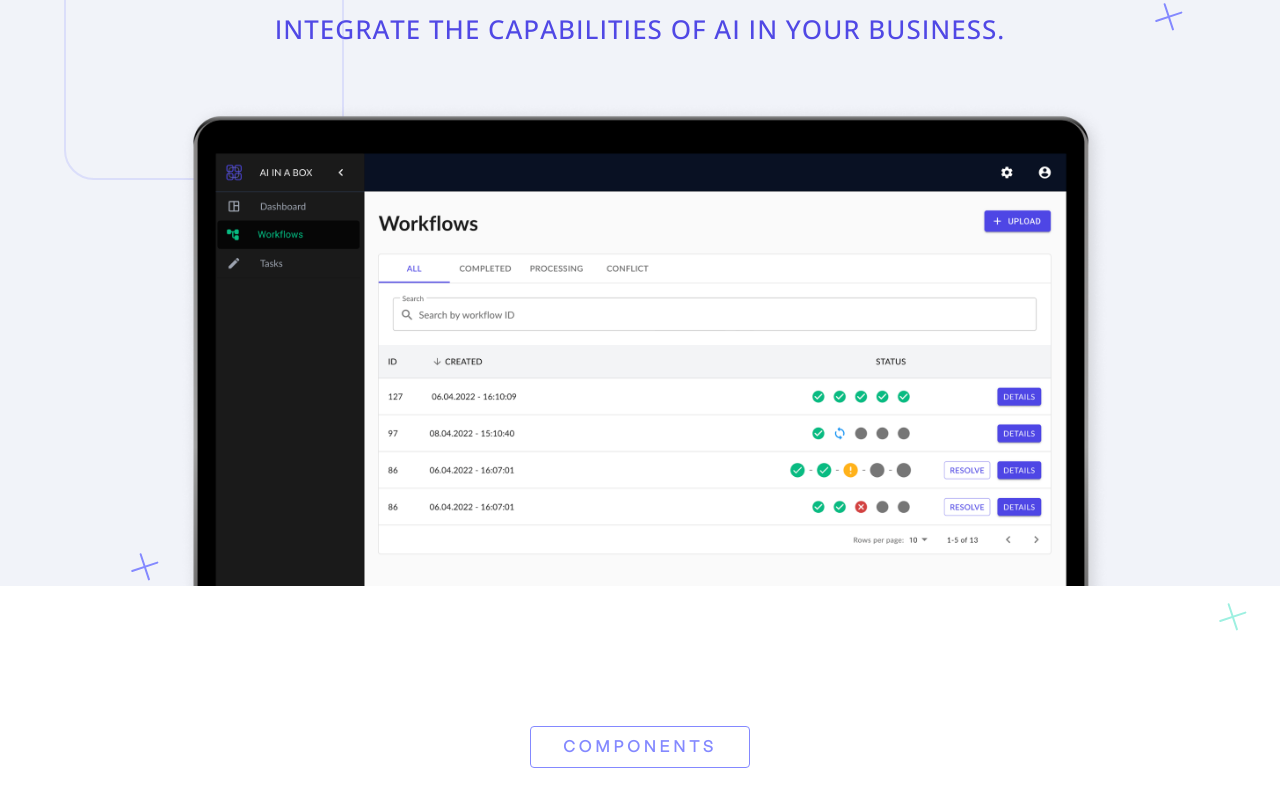
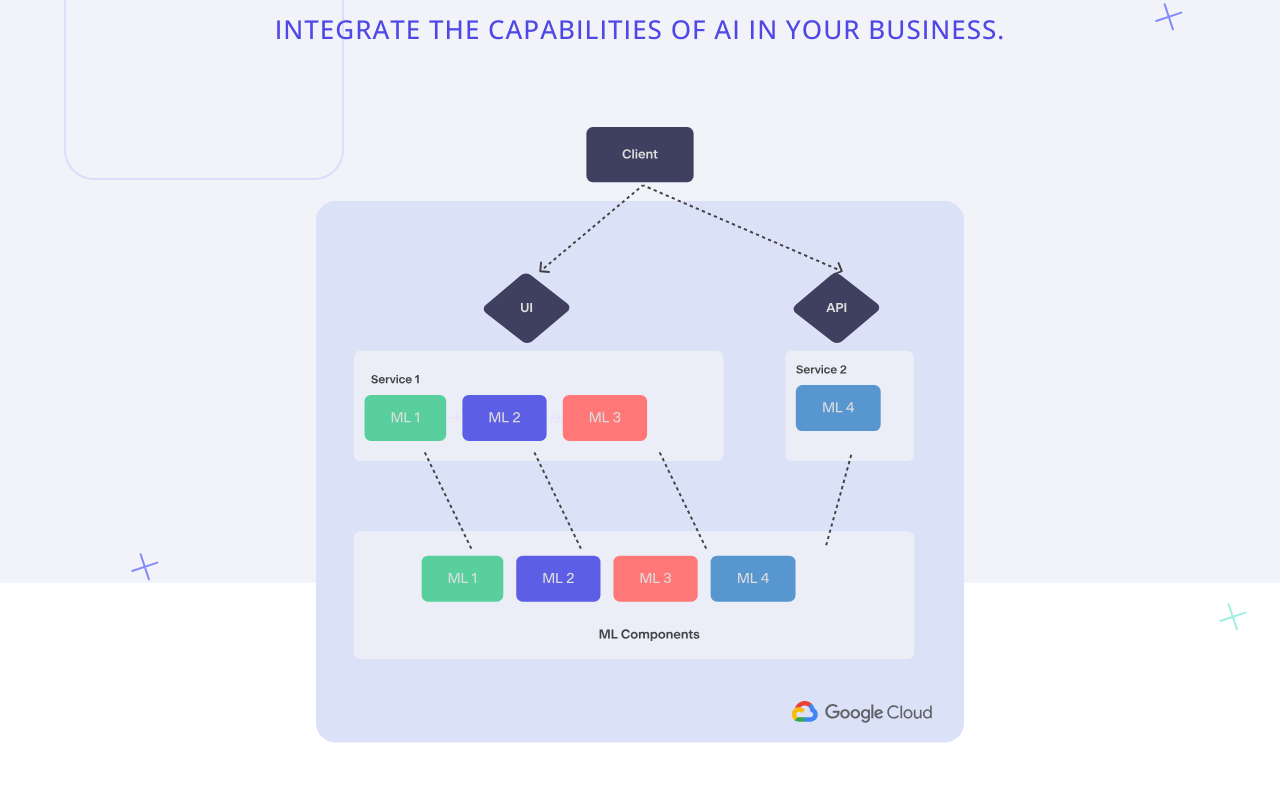
Before and after one commit to rajicdalibor/ai-in-a-box-update, a React (Create React App) app: page / in a window 1280 px wide. Shown: the part 500-1295 px from the top of the page. Built offline with nearby package versions, Linux system fonts and the light colour scheme.

Commit message:
image replace

```diff
--- a/public/index.html
+++ b/public/index.html
@@ -9,7 +9,7 @@
     <meta name="keywords" content="AI, automation, document processing, cloud based AI platform, tailored AI services, custom AI services, business process automation, data extraction"/>
     <meta property="og:title" content="AI in a Box® – by 3ap" />
     <meta property="og:url" content="https://www.ai-in-a-box.ch"/>
-    <meta property="og:image" content="%PUBLIC_URL%/images/computer.png"/>
+    <meta property="og:image" content="%PUBLIC_URL%/images/hero-illustration.svg"/>
     <meta property="og:type" content="website">
     <meta property="og:description" content="AI in a Box® is a cloud-based platform made of scalable and reusable Machine Learning components, on top of which we build tailored services to automate your business processes."/>
     <title>AI in a Box – 3ap</title>
--- a/src/components/ContentBox.css
+++ b/src/components/ContentBox.css
@@ -5,6 +5,10 @@
     padding-top: 80px;
     padding-bottom: 80px;
     width: 100%;
+}
+
+.padding-top-large {
+    padding-top: 180px !important;
 }
 
 .content-box-header {
@@ -70,21 +74,6 @@
         max-width: 800px;
         height: auto;
     }
-
-    .content-header-title {
-        border: 1px solid #8489FF;
-        margin-bottom: 40px;
-        border-radius: 4px;
-        padding: 8px 32px;
-        gap: 10px;
-        font-size: 16px;
-        line-height: 24px;
-        color: #8489FF;
-        font-family: Beausite-light, sans-serif;
-        font-weight: 600;
-        letter-spacing: 4px;
-        width: fit-content;
-    }
 }
 
 .reverse-order {
@@ -100,22 +89,6 @@
     flex-direction: column;
     align-items: center;
     margin-top: 60px;
-
-    .content-header-title {
-        border: 1px solid #8489FF;
-        border-radius: 4px;
-        padding: 8px 32px;
-        gap: 10px;
-        font-size: 16px;
-        line-height: 24px;
-        color: #8489FF;
-        font-family: Beausite-light, sans-serif;
-        font-weight: 600;
-        letter-spacing: 4px;
-        margin-bottom: 20px;
-        width: fit-content;
-        align-self: center;
-    }
 
     .content-header-subtitle {
         font-family: OpenSans, sans-serif;
@@ -139,3 +112,18 @@
         color: #FFFFFF;
     }
 }
+
+.content-header-title {
+    border-radius: 4px;
+    padding: 8px 32px;
+    gap: 10px;
+    font-size: 22px;
+    line-height: 24px;
+    color: #8489FF;
+    font-family: Beausite-medium, sans-serif;
+    font-weight: 600;
+    letter-spacing: 4px;
+    margin-bottom: 20px;
+    width: fit-content;
+    align-self: center;
+}
--- a/src/components/ContentBox.js
+++ b/src/components/ContentBox.js
@@ -2,9 +2,9 @@ import ContentHeader from "./ContentHeader";
 import "./ContentBox.css";
 import {goToLink, imageSrc} from "../services/utils";
 
-function ContentBox({id, headerData, contentHeader, contentText, image, imageFirst, buttonText, contentLink}) {
+function ContentBox({id, headerData, contentHeader, contentText, image, imageFirst, buttonText, contentLink, paddingTopLarge}) {
     return (
-        <section className={'content-box-container'} id={id}>
+        <section className={`content-box-container ${paddingTopLarge ? 'padding-top-large' : ''}`} id={id}>
             {headerData && <div className={'content-box-header'}><ContentHeader headerData={headerData} /></div> }
             <div className={`content-details ${imageFirst ? "reverse-order" : ""}`}>
                 <div className={'content-details-text'}>
--- a/src/components/ContentSection.js
+++ b/src/components/ContentSection.js
@@ -21,6 +21,7 @@ function ContentSection() {
                 headerData={{title: 'COMPONENTS', subtitle: 'Powering Possibilities', header: 'Explore the key components of AI in the Box® platform'}}
                 contentHeader={'Image Quality Assessment'} contentText={["Ensure optimal document representation with Image Quality Assessment, accurately ", <strong><i>evaluating image quality</i></strong>, " as high or low for further processing."]}
                 image={'image-quality.svg'}
+                paddingTopLarge
             />
             <ContentBox
                 contentHeader={'OCR Extraction'}
--- a/src/components/Header.css
+++ b/src/components/Header.css
@@ -66,6 +66,10 @@
 }
 
 .header-image {
+    position: relative;
+    top: 60px;
+    max-width: 648px;
     width: 100%;
     height: auto;
+    margin-bottom: -100px;
 }
--- a/src/components/Header.js
+++ b/src/components/Header.js
@@ -11,7 +11,7 @@ function Header() {
                     AI in a Box® is our cloud-based <span className={'content-highlighted'}>platform</span>, that hosts modular and scalable <span className={'content-highlighted'}>ML components</span>, on top of which we build <span className={'content-highlighted'}>tailored services.</span>
                 </p>
             <div className={'header-subtext'}>Integrate the capabilities of AI in your business.</div>
-            <img className={'header-image'} src={imageSrc('computer.png')} alt={'computer'}/>
+            <img className={'header-image'} src={imageSrc('hero-illustration.svg')} alt={'computer'}/>
         </div>
     )
 }
```
Also changed, not shown: public/images/hero-illustration.svg (added).
